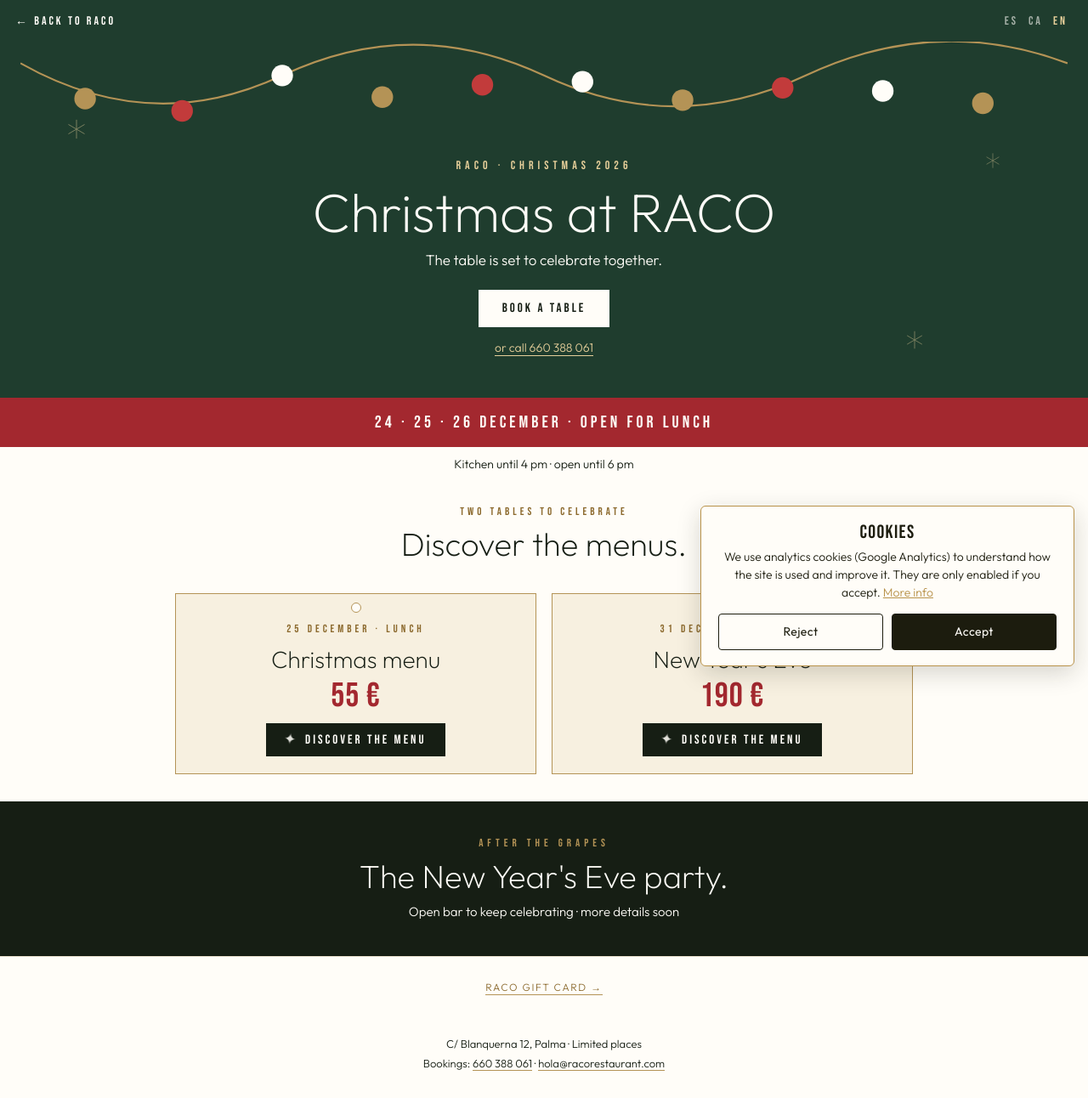
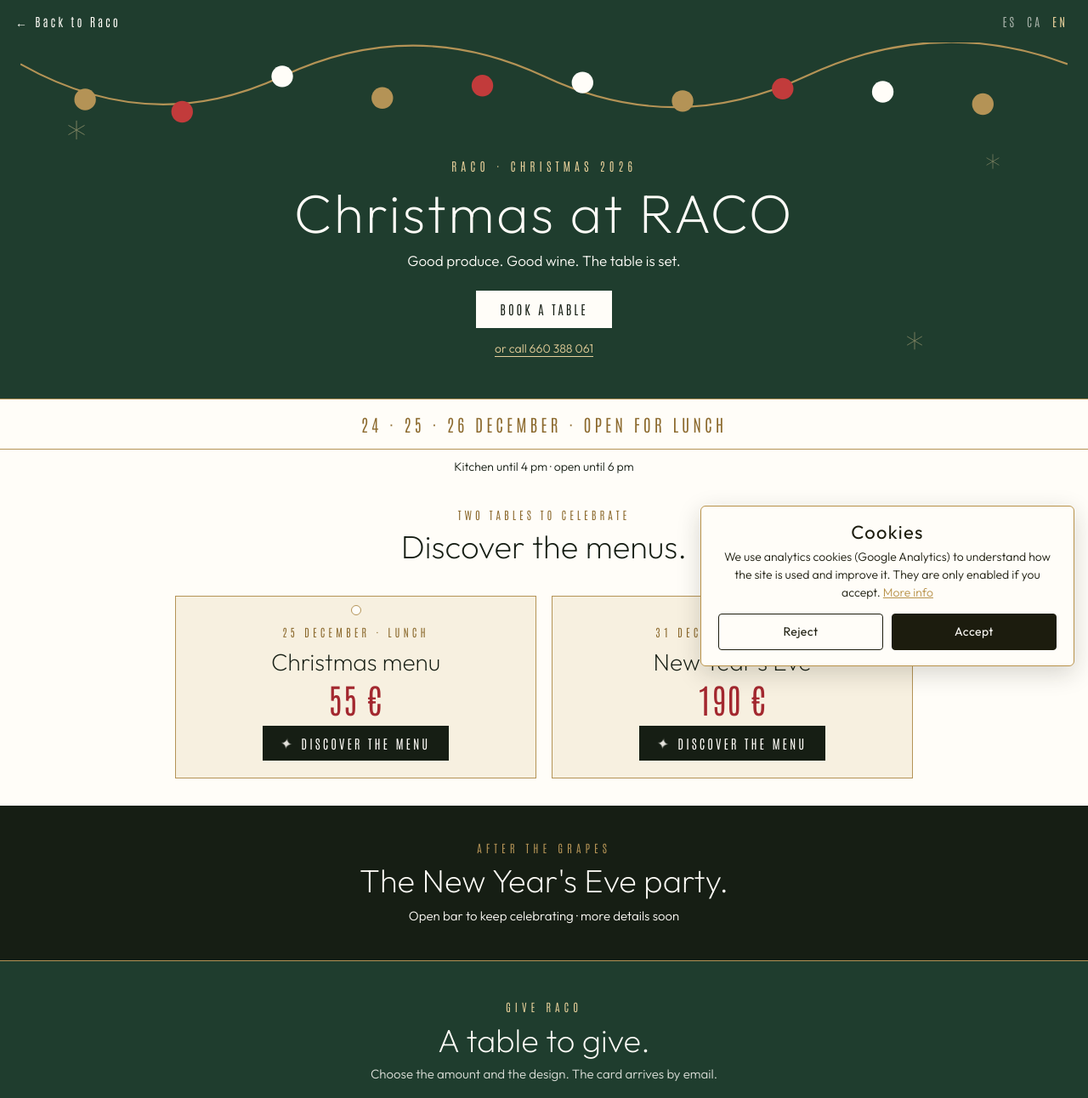
Before and after one commit to companyfernandezagnes-hue/raco-web, a plain HTML site: page navidad/index.html in a window 1280 px wide. Shown: the top 1292 px of the page at 85% size. Drawn offline with Linux system fonts and the light colour scheme.

Commit message:
Navidad: tipografia del logo, banda crema y dorada, bloque Regala RACO

```diff
--- a/navidad/index.html
+++ b/navidad/index.html
@@ -16,7 +16,7 @@
 <meta property="og:image" content="https://racorestaurant.com/og-plato.jpg">
 <link rel="preconnect" href="https://fonts.googleapis.com">
 <link rel="preconnect" href="https://fonts.gstatic.com" crossorigin>
-<link href="https://fonts.googleapis.com/css2?family=Bebas+Neue&family=Outfit:wght@200;300;400&display=swap" rel="stylesheet">
+<link href="https://fonts.googleapis.com/css2?family=Antonio:wght@200;300;400&family=Outfit:wght@200;300;400&display=swap" rel="stylesheet">
 <script type="application/ld+json">
 {"@context":"https://schema.org","@graph":[
 {"@type":"Restaurant","@id":"https://racorestaurant.com/#restaurant","name":"Raco","url":"https://racorestaurant.com/","telephone":"+34660388061","address":{"@type":"PostalAddress","streetAddress":"Carrer de Blanquerna, 12","addressLocality":"Palma","postalCode":"07003","addressRegion":"Illes Balears","addressCountry":"ES"}},
@@ -29,22 +29,22 @@
 *{box-sizing:border-box}
 body{margin:0;background:var(--paper);color:var(--ink);font-family:'Outfit',sans-serif;font-weight:300;text-align:center;line-height:1.5}
 a{color:inherit}
-.top{display:flex;justify-content:space-between;align-items:center;padding:12px 18px;background:var(--green);color:var(--paper);font-family:'Bebas Neue',sans-serif;letter-spacing:3px;font-size:14px}
+.top{display:flex;justify-content:space-between;align-items:center;padding:12px 18px;background:var(--green);color:var(--paper);font-family:'Antonio',sans-serif;font-weight:300;letter-spacing:3px;font-size:14px}
 .top a{text-decoration:none}
-.lg button{background:none;border:none;color:var(--paper);font-family:'Bebas Neue',sans-serif;letter-spacing:3px;font-size:14px;cursor:pointer;opacity:.6;padding:4px 6px}
+.lg button{background:none;border:none;color:var(--paper);font-family:'Antonio',sans-serif;font-weight:300;letter-spacing:3px;font-size:14px;cursor:pointer;opacity:.6;padding:4px 6px}
 .lg button.on{opacity:1;color:#E6CF9A}
 .hero{background:var(--green);color:var(--paper);position:relative;padding:0 1.5rem 3rem;overflow:hidden}
 .hero svg.g{display:block;width:100%;height:auto}
-.eb{font-family:'Bebas Neue',sans-serif;font-size:13px;letter-spacing:4px;color:var(--gold-text)}
+.eb{font-family:'Antonio',sans-serif;font-weight:300;font-size:13px;letter-spacing:4px;color:var(--gold-text)}
 .hero .eb{color:#E6CF9A;font-size:14px;letter-spacing:5px;margin-top:8px}
 h1{font-size:clamp(38px,9vw,64px);font-weight:200;line-height:1.1;margin:10px 0 8px}
 .hero p{font-size:17px;margin:0}
-.cta{display:inline-block;margin-top:22px;font-family:'Bebas Neue',sans-serif;font-size:15px;letter-spacing:3px;background:var(--paper);color:var(--ink);padding:11px 28px;text-decoration:none}
+.cta{display:inline-block;margin-top:22px;font-family:'Antonio',sans-serif;font-weight:300;font-size:15px;letter-spacing:3px;background:var(--paper);color:var(--ink);padding:11px 28px;text-decoration:none}
 .cta:hover{background:var(--gold);color:var(--paper)}
 .tl{margin-top:14px;font-size:14px}
 .tl a{text-decoration:none;border-bottom:.5px solid #E6CF9A;color:#E6CF9A}
 .fl{position:absolute;opacity:.5;pointer-events:none}
-.band{background:var(--red);color:var(--paper);padding:14px 1rem;font-family:'Bebas Neue',sans-serif;font-size:clamp(15px,3.6vw,20px);letter-spacing:4px}
+.band{background:var(--paper);color:var(--gold-text);border-top:.5px solid var(--gold);border-bottom:.5px solid var(--gold);padding:14px 1rem;font-family:'Antonio',sans-serif;font-weight:300;font-size:clamp(15px,3.6vw,20px);letter-spacing:4px}
 .hrs{font-size:14px;padding:10px 1rem 0}
 .sec{padding:2.25rem 1rem 1rem}
 h2{font-size:clamp(28px,6vw,38px);font-weight:200;line-height:1.15;margin:6px 0 0}
@@ -54,8 +54,8 @@ h2{font-size:clamp(28px,6vw,38px);font-weight:200;line-height:1.15;margin:6px 0
 .hole{position:absolute;top:10px;left:50%;margin-left:-6px;width:12px;height:12px;border-radius:50%;border:1px solid var(--gold);background:var(--paper)}
 .head{text-align:center}
 .tt{font-size:28px;font-weight:200;margin:4px 0 0}
-.pr{font-family:'Bebas Neue',sans-serif;font-size:40px;color:var(--red);letter-spacing:1px;line-height:1.1}
-.btn{margin:10px auto 0;display:inline-flex;align-items:center;gap:8px;font-family:'Bebas Neue',sans-serif;font-size:15px;letter-spacing:3px;background:var(--ink);color:var(--paper);border:none;padding:10px 22px;cursor:pointer;border-radius:0}
+.pr{font-family:'Antonio',sans-serif;font-weight:300;font-size:40px;color:var(--red);letter-spacing:1px;line-height:1.1}
+.btn{margin:10px auto 0;display:inline-flex;align-items:center;gap:8px;font-family:'Antonio',sans-serif;font-weight:300;font-size:15px;letter-spacing:3px;background:var(--ink);color:var(--paper);border:none;padding:10px 22px;cursor:pointer;border-radius:0}
 .btn:hover{background:var(--gold)}
 .btn .st{display:inline-block;animation:pulse 1.8s ease-in-out infinite}
 .tag.open .btn .st{animation:none}
@@ -65,9 +65,9 @@ h2{font-size:clamp(28px,6vw,38px);font-weight:200;line-height:1.15;margin:6px 0
 .it{padding:9px 0;border-top:.5px solid #D9CBA5;opacity:0;filter:blur(10px);transform:translateY(14px) scale(.98);transition:opacity .9s ease,filter .9s ease,transform .9s ease}
 .it.on{opacity:1;filter:blur(0);transform:none}
 .it:first-child{border-top:none;margin-top:10px}
-.n{font-family:'Bebas Neue',sans-serif;font-size:20px;letter-spacing:1.5px;line-height:1.2}
+.n{font-family:'Antonio',sans-serif;font-weight:300;font-size:20px;letter-spacing:1.5px;line-height:1.2}
 .d{font-size:14px;line-height:1.5}
-.o{font-family:'Bebas Neue',sans-serif;font-size:13px;letter-spacing:3px;color:var(--gold-text);padding:4px 0 2px}
+.o{font-family:'Antonio',sans-serif;font-weight:300;font-size:13px;letter-spacing:3px;color:var(--gold-text);padding:4px 0 2px}
 .nt{font-size:12px;text-align:center;padding-top:8px;opacity:0;transition:opacity 1s}
 .nt.on{opacity:1}
 .sp{position:absolute;pointer-events:none;color:var(--gold);animation:fly 1.2s ease-out forwards}
@@ -83,6 +83,13 @@ h2{font-size:clamp(28px,6vw,38px);font-weight:200;line-height:1.15;margin:6px 0
 .foot a{text-decoration:none;border-bottom:.5px solid var(--gold)}
 a:focus-visible,button:focus-visible{outline:2px solid var(--gold);outline-offset:2px}
 @media (prefers-reduced-motion:reduce){.it,.body,.nt{transition:none}.btn .st,.sp{animation:none}}
+.giftb{background:var(--green);color:var(--paper);padding:2.8rem 1.5rem;border-top:1px solid var(--gold)}
+.giftb .eb{color:#E6CF9A;letter-spacing:5px}
+.giftb h2{margin:8px 0 6px;font-weight:200;color:var(--paper)}
+.giftb p{margin:0;font-size:15px;opacity:.85}
+.giftb a.gcta{display:inline-block;margin-top:20px;font-family:'Antonio',sans-serif;font-weight:300;font-size:16px;letter-spacing:4px;text-transform:uppercase;background:#E6CF9A;color:var(--green);border:0;padding:12px 30px}
+.giftb a.gcta:hover{background:var(--paper);color:var(--green)}
+.hero h1{font-weight:200;letter-spacing:.04em}
 </style>
 <noscript><style>.it,.nt{opacity:1;filter:none;transform:none}.body{max-height:none}.btn{display:none}</style></noscript>
 </head>
@@ -158,7 +165,7 @@ a:focus-visible,button:focus-visible{outline:2px solid var(--gold);outline-offse
 <p data-k="pd">Barra libre para seguir celebrando · más detalles muy pronto</p>
 </section>
 
-<section class="giftb"><a href="/tarjeta-regalo/" data-k="gb">Tarjeta regalo RACO →</a></section>
+<section class="giftb"><div class="eb" data-k="gbe">REGALA RACO</div><h2 data-k="gbt">Una mesa para regalar.</h2><p data-k="gbp">Elige el importe y el diseño. La tarjeta llega por correo.</p><a class="gcta" href="/tarjeta-regalo/" data-k="gb">Tarjeta regalo RACO →</a></section>
 
 <footer class="foot">
 <div data-k="addr">C/ Blanquerna 12, Palma · Plazas limitadas</div>
@@ -171,7 +178,10 @@ var D={
 back:["← Volver a Raco","← Tornar a Raco","← Back to Raco"],
 eb:["RACO · NAVIDAD 2026","RACO · NADAL 2026","RACO · CHRISTMAS 2026"],
 h1:["Navidad en RACO","Nadal a RACO","Christmas at RACO"],
-sub:["Mesa puesta para celebrar juntos.","Taula parada per celebrar junts.","The table is set to celebrate together."],
+sub:["Buen producto. Buen vino. Mesa puesta.","Bon producte. Bon vi. Taula parada.","Good produce. Good wine. The table is set."],
+gbe:["REGALA RACO","REGALA RACO","GIVE RACO"],
+gbt:["Una mesa para regalar.","Una taula per regalar.","A table to give."],
+gbp:["Elige el importe y el diseño. La tarjeta llega por correo.","Tria l'import i el disseny. La targeta arriba per correu.","Choose the amount and the design. The card arrives by email."],
 book:["RESERVAR MESA","RESERVAR TAULA","BOOK A TABLE"],
 call:["o llama al 660 388 061","o truca al 660 388 061","or call 660 388 061"],
 band:["24 · 25 · 26 DE DICIEMBRE · ABRIMOS A MEDIODÍA","24 · 25 · 26 DE DESEMBRE · OBRIM A MIGDIA","24 · 25 · 26 DECEMBER · OPEN FOR LUNCH"],
```
